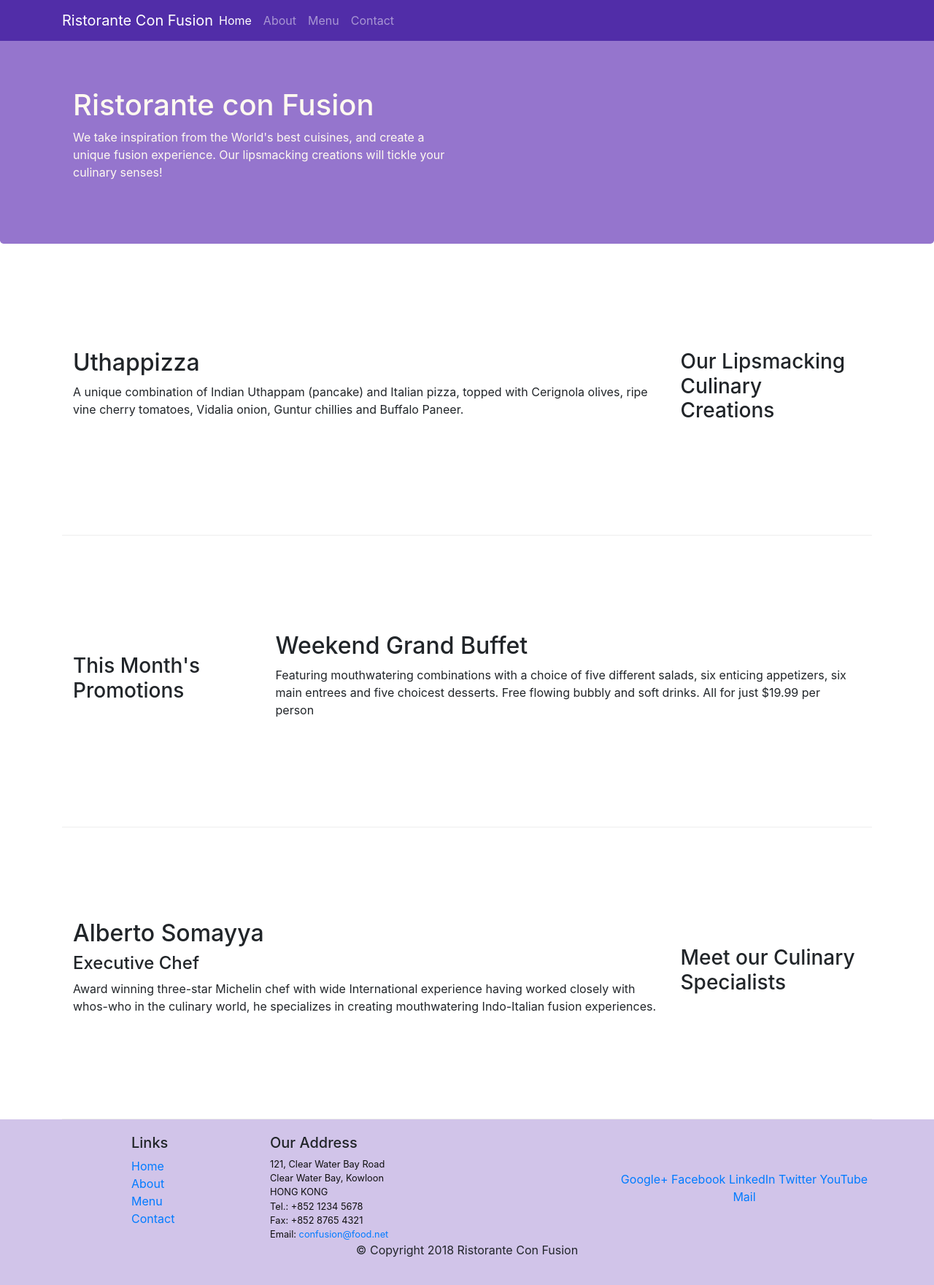
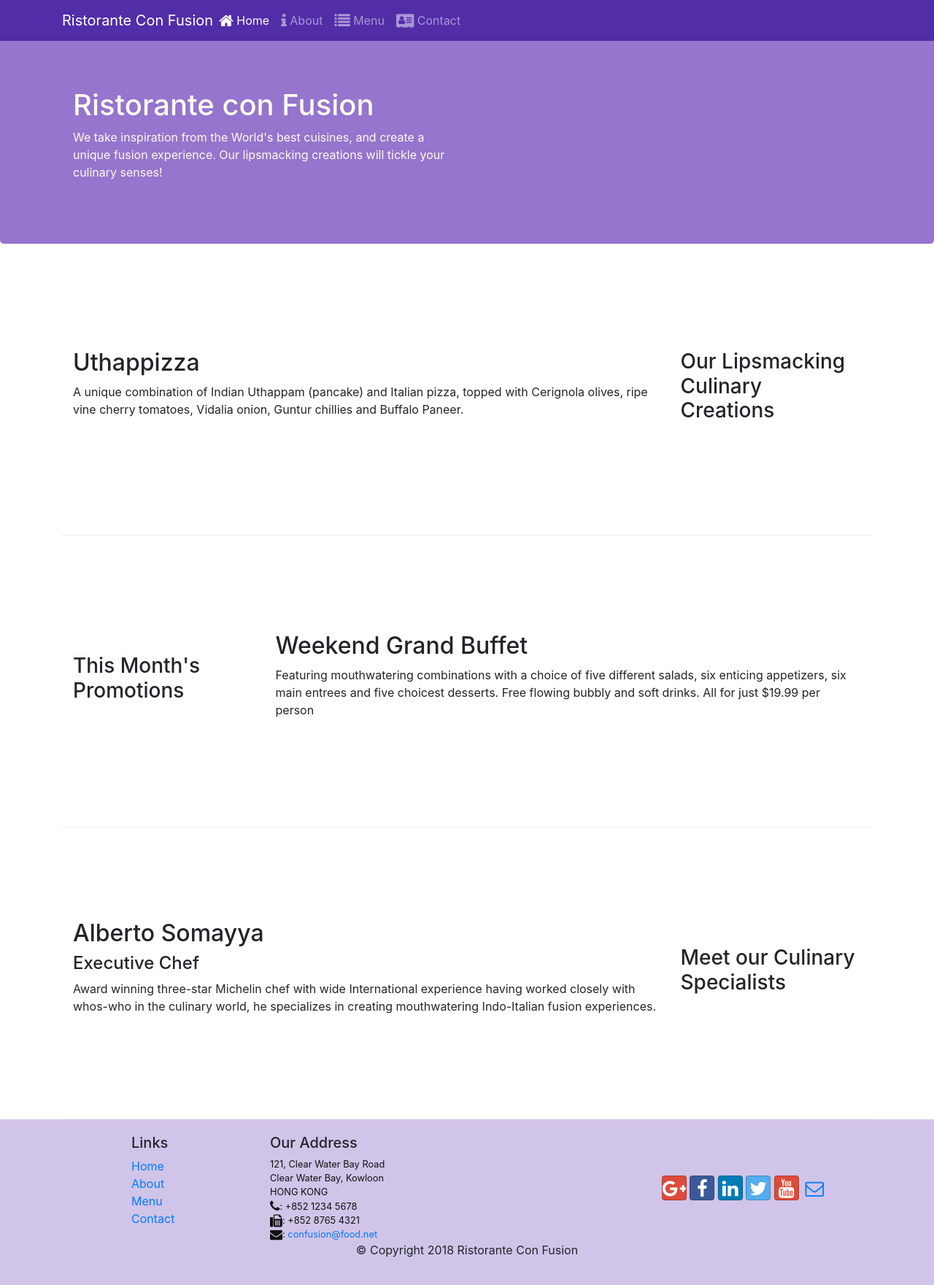
Before and after one commit to courses-git/coursera-fullstack-bootstrap, a website: page index.html in a window 1280 px wide. Shown: the whole page at 73% size. Drawn offline with nearby package versions, Linux system fonts and the light colour scheme.

Commit message:
Icon Fonts

```diff
--- a/index.html
+++ b/index.html
@@ -9,6 +9,8 @@
 
   <!-- Bootstrap CSS -->
   <link rel="stylesheet" href="node_modules/bootstrap/dist/css/bootstrap.min.css">
+  <link rel="stylesheet" href="node_modules/font-awesome/css/font-awesome.min.css">
+  <link rel="stylesheet" href="node_modules/bootstrap-social/bootstrap-social.css">
   <link href="css/styles.css" rel="stylesheet">
 
   <title>Ristorante Con Fusion</title>
@@ -24,10 +26,12 @@
       <a class="navbar-brand mr-auto" href="#">Ristorante Con Fusion</a>
       <div class="collapse navbar-collapse" id="Navbar">
         <ul class="navbar-nav mr-auto">
-          <li class="nav-item active"><a class="nav-link" href="#">Home</a></li>
-          <li class="nav-item"><a class="nav-link" href="./aboutus.html">About</a></li>
-          <li class="nav-item"><a class="nav-link" href="#">Menu</a></li>
-          <li class="nav-item"><a class="nav-link" href="#">Contact</a></li>
+          <li class="nav-item active"><a class="nav-link" href="#"><span class="fa fa-home fa-lg"></span> Home</a></li>
+          <li class="nav-item"><a class="nav-link" href="./aboutus.html"><span class="fa fa-info fa-lg"></span>
+              About</a></li>
+          <li class="nav-item"><a class="nav-link" href="#"><span class="fa fa-list fa-lg"></span> Menu</a></li>
+          <li class="nav-item"><a class="nav-link" href="#"><span class="fa fa-address-card fa-lg"></span> Contact</a>
+          </li>
         </ul>
       </div>
     </div>
@@ -107,19 +111,22 @@
             121, Clear Water Bay Road<br>
             Clear Water Bay, Kowloon<br>
             HONG KONG<br>
-            Tel.: +852 1234 5678<br>
-            Fax: +852 8765 4321<br>
-            Email: <a href="mailto:confusion@food.net">confusion@food.net</a>
+            <i class="fa fa-phone fa-lg"></i>: +852 1234 5678<br>
+            <i class="fa fa-fax fa-lg"></i>: +852 8765 4321<br>
+            <i class="fa fa-envelope fa-lg"></i>:
+            <a href="mailto:confusion@food.net">confusion@food.net</a>
           </address>
         </div>
         <div class="col-12 col-sm-4 align-self-center">
           <div class="text-center">
-            <a href="http://google.com/+">Google+</a>
-            <a href="http://www.facebook.com/profile.php?id=">Facebook</a>
-            <a href="http://www.linkedin.com/in/">LinkedIn</a>
-            <a href="http://twitter.com/">Twitter</a>
-            <a href="http://youtube.com/">YouTube</a>
-            <a href="mailto:">Mail</a>
+            <a class="btn btn-social-icon btn-google" href="http://google.com/+"><i class="fa fa-google-plus"></i></a>
+            <a class="btn btn-social-icon btn-facebook" href="http://www.facebook.com/profile.php?id="><i
+                class="fa fa-facebook"></i></a>
+            <a class="btn btn-social-icon btn-linkedin" href="http://www.linkedin.com/in/"><i
+                class="fa fa-linkedin"></i></a>
+            <a class="btn btn-social-icon btn-twitter" href="http://twitter.com/"><i class="fa fa-twitter"></i></a>
+            <a class="btn btn-social-icon btn-google" href="http://youtube.com/"><i class="fa fa-youtube"></i></a>
+            <a class="btn btn-social-icon" href="mailto:"><i class="fa fa-envelope-o"></i></a>
           </div>
         </div>
       </div>
--- a/package.json
+++ b/package.json
@@ -15,6 +15,8 @@
   },
   "dependencies": {
     "bootstrap": "^4.0.0",
+    "bootstrap-social": "^5.1.1",
+    "font-awesome": "^4.7.0",
     "jquery": "^3.3.1",
     "popper.js": "^1.12.9"
   }
```
Also changed, not shown: aboutus.html (+20 -13 lines), 1 other file.
